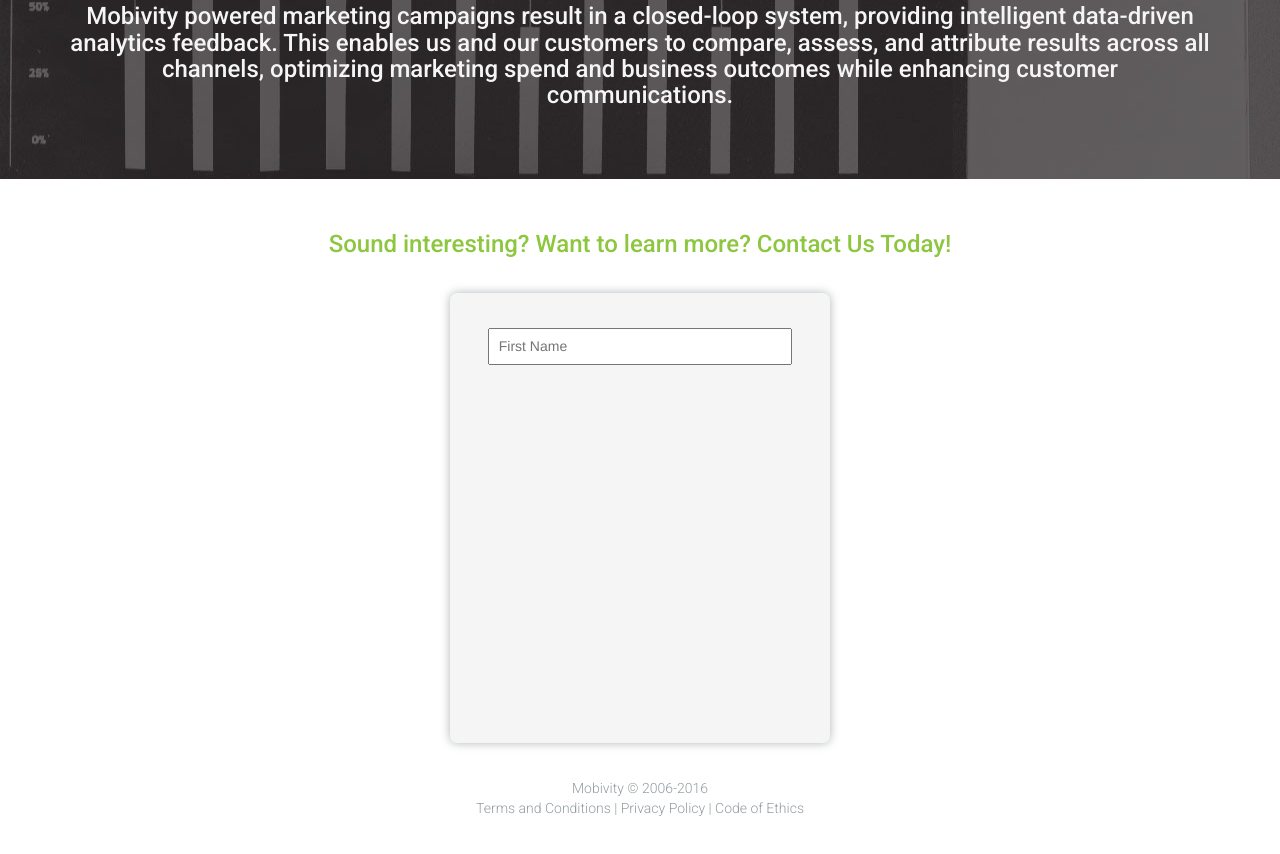
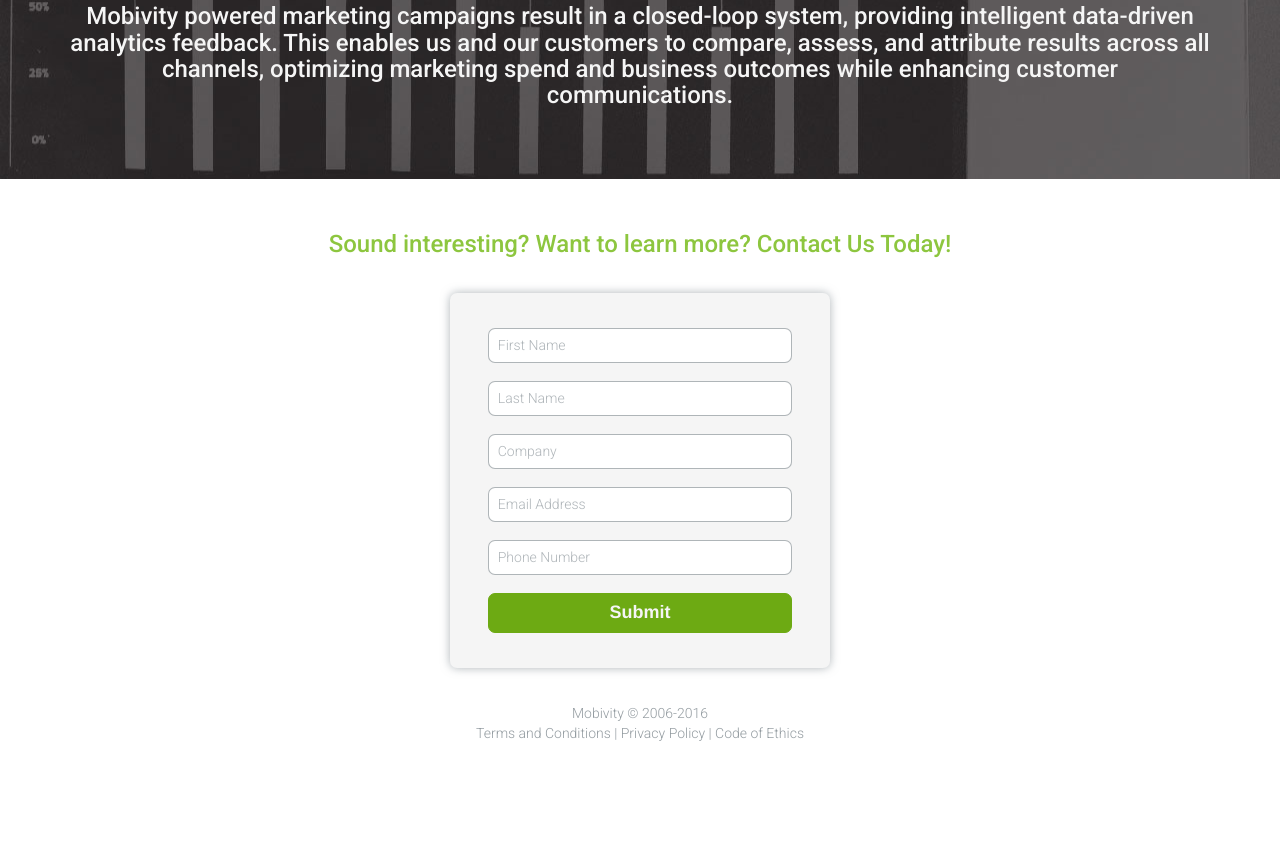
Before and after one commit to mobivity-marketing/landing-pages, a website: page cio/index.html in a window 1280 px wide. Shown: the part 1270-2124 px from the top of the page. After the commit the page ends 2066 px from the top, so only its background shows below. Drawn offline with nearby package versions, Linux system fonts and the light colour scheme; a script that the page names is missing.

Commit message:
Added form styles.

```diff
--- a/cio/index.html
+++ b/cio/index.html
@@ -48,7 +48,7 @@
 
         <div class="container">
         	<h1>Make your marketing more relevant, targeted, and personal to increase frequency and spending levels.</h1>
-        	<a href="#">Get Started</a>
+        	<a href="#formSection">Get Started</a>
         </div>
 
     </div>
@@ -97,12 +97,23 @@
 
   	<!-- Section 5 Start -->
 
-  	<div class="container sectionFive">
+  	<div class="container sectionFive" id="formSection">
 
   		<h3>Sound interesting? Want to learn more? Contact Us Today!</h3>
 
   		<div class="form">
-  			<input type="text" placeholder="First Name">
+  			<form accept-charset="UTF-8" action="https://mobimark.infusionsoft.com/app/form/process/0afbfc312649e5b2c65ece0552cfa41c" method="POST">
+        <input name="inf_form_xid" type="hidden" value="0afbfc312649e5b2c65ece0552cfa41c" />
+        <input name="inf_form_name" type="hidden" value="CIO Review landing page" />
+        <input name="infusionsoft_version" type="hidden" value="1.47.0.43" />
+          <input id="inf_field_FirstName" name="inf_field_FirstName" type="text" placeholder="First Name" />
+          <input id="inf_field_LastName" name="inf_field_LastName" type="text" placeholder="Last Name" />
+          <input id="inf_field_Company" name="inf_field_Company" type="text" placeholder="Company" />
+          <input id="inf_field_Email" name="inf_field_Email" type="text" placeholder="Email Address" />
+          <input id="inf_field_Phone1" name="inf_field_Phone1" type="text" placeholder="Phone Number" />
+        <input type="submit" value="Submit" />
+        </form>
+        <script type="text/javascript" src="https://mobimark.infusionsoft.com/app/webTracking/getTrackingCode?trackingId=2f8ce0f09b7e4b4062406a96359cb4e8"></script>
   		</div>
 
 			<div class="legal">
@@ -117,6 +128,8 @@
     <script src="https://ajax.googleapis.com/ajax/libs/jquery/1.11.3/jquery.min.js"></script>
     <!-- Include all compiled plugins (below), or include individual files as needed -->
     <script src="https://maxcdn.bootstrapcdn.com/bootstrap/3.3.5/js/bootstrap.min.js" integrity="sha512-K1qjQ+NcF2TYO/eI3M6v8EiNYZfA95pQumfvcVrTHtwQVDG+aHRqLi/ETn2uB+1JqwYqVG3LIvdm9lj6imS/pQ==" crossorigin="anonymous"></script>
+    <!-- Main JS File -->
+    <script src="dist/scripts/main.min.js"></script>
     <!-- Google Analytics -->
     <script>
       (function(i,s,o,g,r,a,m){i['GoogleAnalyticsObject']=r;i[r]=i[r]||function(){
--- a/cio/src/styles/main.scss
+++ b/cio/src/styles/main.scss
@@ -164,7 +164,6 @@
 		margin: 0px auto;
 		width: 80%;
 		max-width: 380px;
-		height: 450px;
 		background-color: $white;
 		border-radius: 7px;
 		-webkit-box-shadow: 0px 0px 10px 0px $greyLight;
@@ -176,7 +175,66 @@
 		input {
 			width: 80%;
 			margin: 0px auto;
+			margin-bottom: $gutter/2;
 			padding: $gutter/4;
+			transition: $transition;
+		}
+
+		input[type=text], textarea {
+		  -webkit-transition: all 0.30s ease-in-out;
+		  -moz-transition: all 0.30s ease-in-out;
+		  -ms-transition: all 0.30s ease-in-out;
+		  -o-transition: all 0.30s ease-in-out;
+		  outline: none;
+		  border: 1px solid $greyLight;
+		  border-radius: 7px;
+		}
+
+		input[type=text]:focus, textarea:focus {
+		  box-shadow: 0 0 5px $green;;
+		  border: 1px solid $green;;
+		}
+
+		input[type="submit"] {
+			margin-bottom: 0;
+			text-decoration: none;
+			color: $white;
+			font-size: 18px;
+			font-weight: 700;
+			border-radius: 7px;
+			background: $greenDark;
+			border: 1px solid $greenDark;
+			transition: $transition;
+
+			&:hover {
+				background: $green;
+				border: 1px solid $green;
+			}
+
+		}
+
+		::-webkit-input-placeholder {
+		   color: $greyLight;
+		   font-family: 'Roboto', sans-serif;
+		   font-weight: 300;
+		}
+
+		:-moz-placeholder { /* Firefox 18- */
+		   color: $greyLight;
+		   font-family: 'Roboto', sans-serif;
+		   font-weight: 300;
+		}
+
+		::-moz-placeholder {  /* Firefox 19+ */
+		   color: $greyLight;
+		   font-family: 'Roboto', sans-serif;
+		   font-weight: 300;
+		}
+
+		:-ms-input-placeholder {
+		   color: $greyLight;
+		   font-family: 'Roboto', sans-serif;
+		   font-weight: 300;
 		}
 
 	}
```
Also changed, not shown: cio/dist/styles/main.css.
